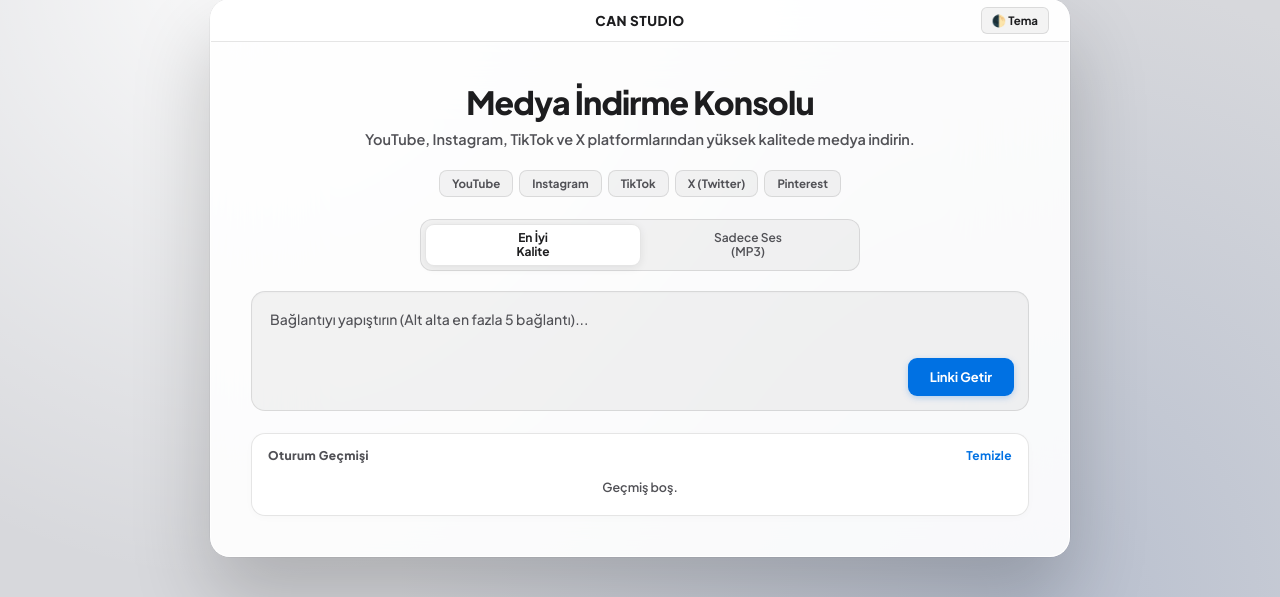
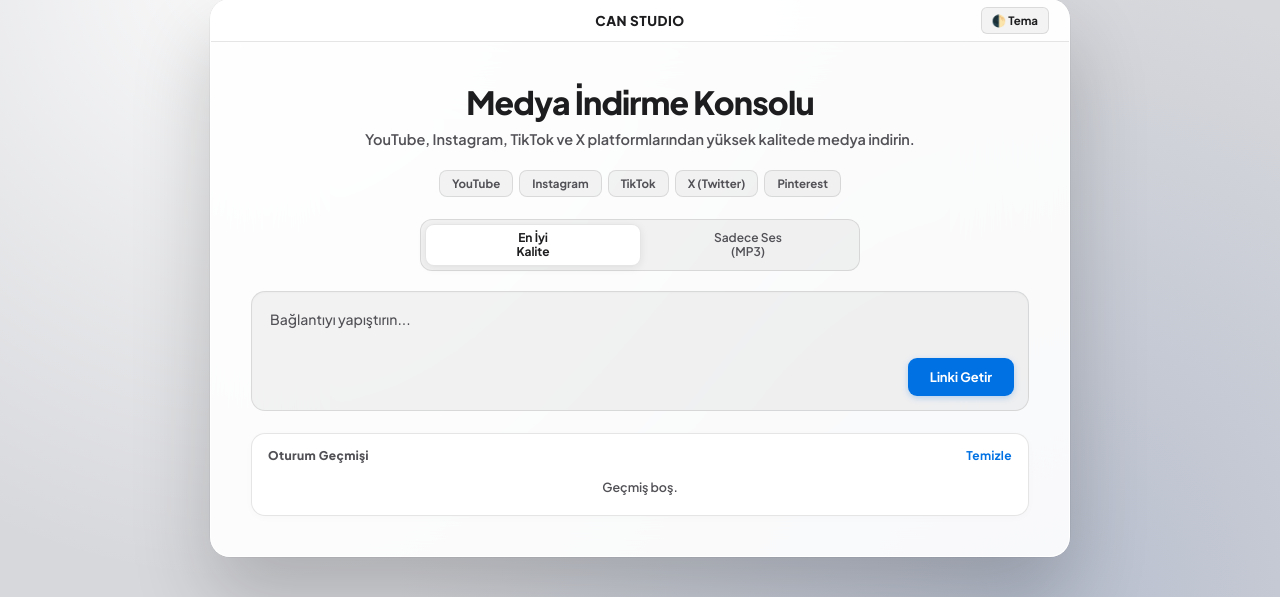
Before and after one commit to biolabcan/media-streamer, a Flask app: page / in a window 1280 px wide. Shown: the part 122-719 px from the top of the page. Run offline with Flask 3, Linux system fonts and the light colour scheme.

Commit message:
Update index.html

```diff
--- a/templates/index.html
+++ b/templates/index.html
@@ -133,7 +133,6 @@
         }
         @media (min-width: 640px) { .app-header p { font-size: 14.5px; padding: 0; } }
 
-        /* Mobil ve PC uyumlu platform etiketleri satırı */
         .platforms-row {
             display: flex;
             justify-content: center;
@@ -391,7 +390,8 @@
             </div>
 
             <div class="search-field-container">
-                <textarea id="urlInput" placeholder="Bağlantıyı yapıştırın (Alt alta en fazla 5 bağlantı)..."></textarea>
+                <!-- Buradaki placeholder metni sadeleştirildi -->
+                <textarea id="urlInput" placeholder="Bağlantıyı yapıştırın..."></textarea>
                 <div class="search-bottom-row">
                     <button class="apple-button" onclick="extractMedia()">Linki Getir</button>
                 </div>
```
